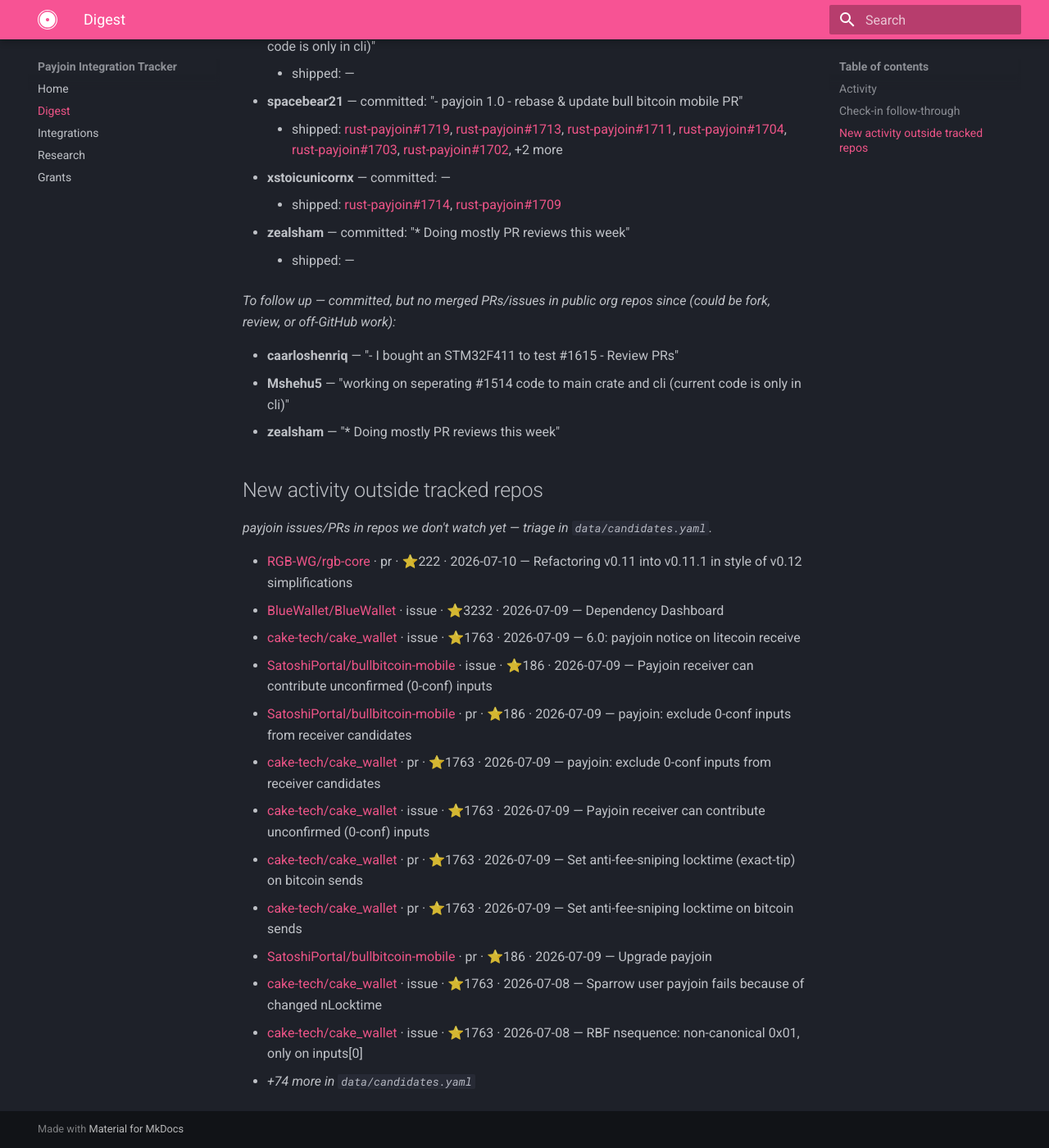
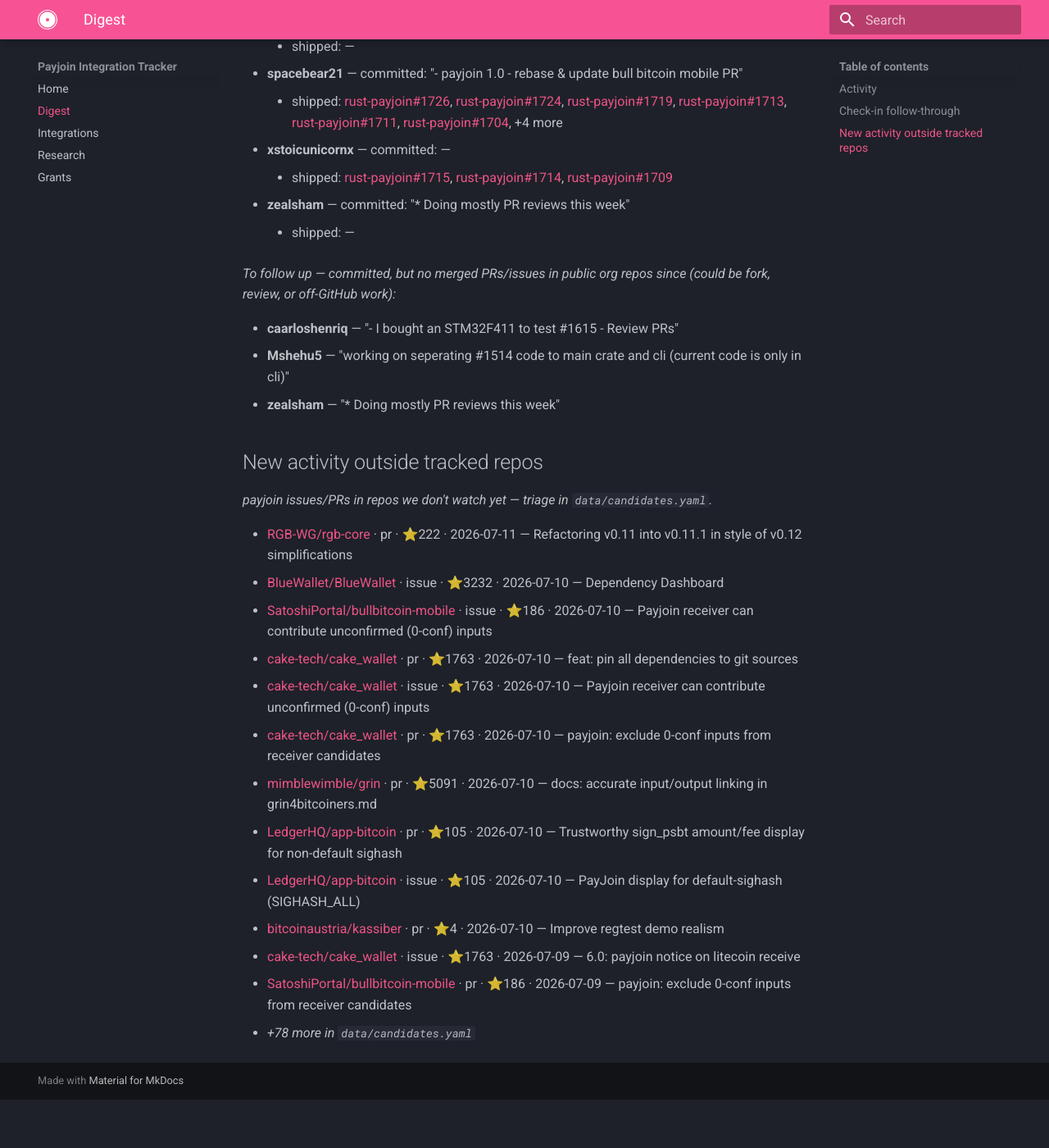
Before and after one commit to payjoin/payjoin.org, an MkDocs documentation site: the page built from docs/digest.md, in a window 1280 px wide and 1400 px high, scrolled down 908 px. Shown: the whole window at 82% size. Built offline with MkDocs 1.6.1 and Material for MkDocs 9.7.7, drawn with Linux system fonts in a browser that asks for light colours; after the commit the page ends 2249 px from its top, so only the background shows below that; some of the changed text lies outside the part shown.

Commit message:
chore: refresh tracker auto-state + digest

```diff
--- a/docs/digest.md
+++ b/docs/digest.md
@@ -1,11 +1,10 @@
 # Daily digest
 
-_As of 2026-07-10 (UTC) · tracking 25 upstream items_
+_As of 2026-07-11 (UTC) · tracking 25 upstream items_
 
 ## Activity
 
 - **Cove** — [repo](https://github.com/bitcoinppl/cove) — updated 2026-07-10
-- **LDK-Node** — [pull #746](https://github.com/lightningdevkit/ldk-node/pull/746) — updated 2026-07-09
 
 
 ## Check-in follow-through
@@ -19,15 +18,15 @@ _2026-06-29 · [thread](https://github.com/orgs/payjoin/discussions/1691)_
 - **caarloshenriq** — committed: "- I bought an STM32F411 to test #1615 - Review PRs"
     - shipped: —
 - **chavic** — committed: "Last week's PRs took longer than expected, with the new thoughts on accounting, much of this week is continuing what got pushed back.…"
-    - shipped: [rust-payjoin#1723](https://github.com/payjoin/rust-payjoin/pull/1723), [rust-payjoin#1654](https://github.com/payjoin/rust-payjoin/pull/1654)
+    - shipped: [rust-payjoin#1725](https://github.com/payjoin/rust-payjoin/pull/1725), [rust-payjoin#1723](https://github.com/payjoin/rust-payjoin/pull/1723), [rust-payjoin#1654](https://github.com/payjoin/rust-payjoin/pull/1654)
 - **DanGould** — committed: "This week is ALL payjoin-1.0. Hard deadline for my focus which needs to be full time on operations next week. I'm particularly interested…"
     - shipped: [rust-payjoin#1685](https://github.com/payjoin/rust-payjoin/pull/1685)
 - **Mshehu5** — committed: "working on seperating #1514 code to main crate and cli (current code is only in cli)"
     - shipped: —
 - **spacebear21** — committed: "- payjoin 1.0 - rebase & update bull bitcoin mobile PR"
-    - shipped: [rust-payjoin#1719](https://github.com/payjoin/rust-payjoin/pull/1719), [rust-payjoin#1713](https://github.com/payjoin/rust-payjoin/pull/1713), [rust-payjoin#1711](https://github.com/payjoin/rust-payjoin/pull/1711), [rust-payjoin#1704](https://github.com/payjoin/rust-payjoin/pull/1704), [rust-payjoin#1703](https://github.com/payjoin/rust-payjoin/pull/1703), [rust-payjoin#1702](https://github.com/payjoin/rust-payjoin/pull/1702), +2 more
+    - shipped: [rust-payjoin#1726](https://github.com/payjoin/rust-payjoin/pull/1726), [rust-payjoin#1724](https://github.com/payjoin/rust-payjoin/pull/1724), [rust-payjoin#1719](https://github.com/payjoin/rust-payjoin/pull/1719), [rust-payjoin#1713](https://github.com/payjoin/rust-payjoin/pull/1713), [rust-payjoin#1711](https://github.com/payjoin/rust-payjoin/pull/1711), [rust-payjoin#1704](https://github.com/payjoin/rust-payjoin/pull/1704), +4 more
 - **xstoicunicornx** — committed: —
-    - shipped: [rust-payjoin#1714](https://github.com/payjoin/rust-payjoin/issues/1714), [rust-payjoin#1709](https://github.com/payjoin/rust-payjoin/issues/1709)
+    - shipped: [rust-payjoin#1715](https://github.com/payjoin/rust-payjoin/pull/1715), [rust-payjoin#1714](https://github.com/payjoin/rust-payjoin/issues/1714), [rust-payjoin#1709](https://github.com/payjoin/rust-payjoin/issues/1709)
 - **zealsham** — committed: "* Doing mostly PR reviews this week"
     - shipped: —
 
@@ -41,16 +40,16 @@ _To follow up — committed, but no merged PRs/issues in public org repos since
 
 _payjoin issues/PRs in repos we don't watch yet — triage in `data/candidates.yaml`._
 
-- [RGB-WG/rgb-core](https://github.com/RGB-WG/rgb-core/pull/288) · pr · ⭐222 · 2026-07-10 — Refactoring v0.11 into v0.11.1 in style of v0.12 simplifications
-- [BlueWallet/BlueWallet](https://github.com/BlueWallet/BlueWallet/issues/3659) · issue · ⭐3232 · 2026-07-09 — Dependency Dashboard
+- [RGB-WG/rgb-core](https://github.com/RGB-WG/rgb-core/pull/288) · pr · ⭐222 · 2026-07-11 — Refactoring v0.11 into v0.11.1 in style of v0.12 simplifications
+- [BlueWallet/BlueWallet](https://github.com/BlueWallet/BlueWallet/issues/3659) · issue · ⭐3232 · 2026-07-10 — Dependency Dashboard
+- [SatoshiPortal/bullbitcoin-mobile](https://github.com/SatoshiPortal/bullbitcoin-mobile/issues/2430) · issue · ⭐186 · 2026-07-10 — Payjoin receiver can contribute unconfirmed (0-conf) inputs
+- [cake-tech/cake_wallet](https://github.com/cake-tech/cake_wallet/pull/3381) · pr · ⭐1763 · 2026-07-10 — feat: pin all dependencies to git sources
+- [cake-tech/cake_wallet](https://github.com/cake-tech/cake_wallet/issues/3388) · issue · ⭐1763 · 2026-07-10 — Payjoin receiver can contribute unconfirmed (0-conf) inputs
+- [cake-tech/cake_wallet](https://github.com/cake-tech/cake_wallet/pull/3389) · pr · ⭐1763 · 2026-07-10 — payjoin: exclude 0-conf inputs from receiver candidates
+- [mimblewimble/grin](https://github.com/mimblewimble/grin/pull/3904) · pr · ⭐5091 · 2026-07-10 — docs: accurate input/output linking in grin4bitcoiners.md
+- [LedgerHQ/app-bitcoin](https://github.com/LedgerHQ/app-bitcoin/pull/512) · pr · ⭐105 · 2026-07-10 — Trustworthy sign_psbt amount/fee display for non-default sighash
+- [LedgerHQ/app-bitcoin](https://github.com/LedgerHQ/app-bitcoin/issues/520) · issue · ⭐105 · 2026-07-10 — PayJoin display for default-sighash (SIGHASH_ALL)
+- [bitcoinaustria/kassiber](https://github.com/bitcoinaustria/kassiber/pull/411) · pr · ⭐4 · 2026-07-10 — Improve regtest demo realism
 - [cake-tech/cake_wallet](https://github.com/cake-tech/cake_wallet/issues/2989) · issue · ⭐1763 · 2026-07-09 — 6.0: payjoin notice on litecoin receive
-- [SatoshiPortal/bullbitcoin-mobile](https://github.com/SatoshiPortal/bullbitcoin-mobile/issues/2430) · issue · ⭐186 · 2026-07-09 — Payjoin receiver can contribute unconfirmed (0-conf) inputs
 - [SatoshiPortal/bullbitcoin-mobile](https://github.com/SatoshiPortal/bullbitcoin-mobile/pull/2431) · pr · ⭐186 · 2026-07-09 — payjoin: exclude 0-conf inputs from receiver candidates
-- [cake-tech/cake_wallet](https://github.com/cake-tech/cake_wallet/pull/3389) · pr · ⭐1763 · 2026-07-09 — payjoin: exclude 0-conf inputs from receiver candidates
-- [cake-tech/cake_wallet](https://github.com/cake-tech/cake_wallet/issues/3388) · issue · ⭐1763 · 2026-07-09 — Payjoin receiver can contribute unconfirmed (0-conf) inputs
-- [cake-tech/cake_wallet](https://github.com/cake-tech/cake_wallet/pull/3385) · pr · ⭐1763 · 2026-07-09 — Set anti-fee-sniping locktime (exact-tip) on bitcoin sends
-- [cake-tech/cake_wallet](https://github.com/cake-tech/cake_wallet/pull/3362) · pr · ⭐1763 · 2026-07-09 — Set anti-fee-sniping locktime on bitcoin sends
-- [SatoshiPortal/bullbitcoin-mobile](https://github.com/SatoshiPortal/bullbitcoin-mobile/pull/2041) · pr · ⭐186 · 2026-07-09 — Upgrade payjoin
-- [cake-tech/cake_wallet](https://github.com/cake-tech/cake_wallet/issues/2494) · issue · ⭐1763 · 2026-07-08 — Sparrow user payjoin fails because of changed nLocktime
-- [cake-tech/cake_wallet](https://github.com/cake-tech/cake_wallet/issues/3302) · issue · ⭐1763 · 2026-07-08 — RBF nsequence: non-canonical 0x01, only on inputs[0]
-- _+74 more in `data/candidates.yaml`_
+- _+78 more in `data/candidates.yaml`_
```
Also changed, not shown: 2 other files.
